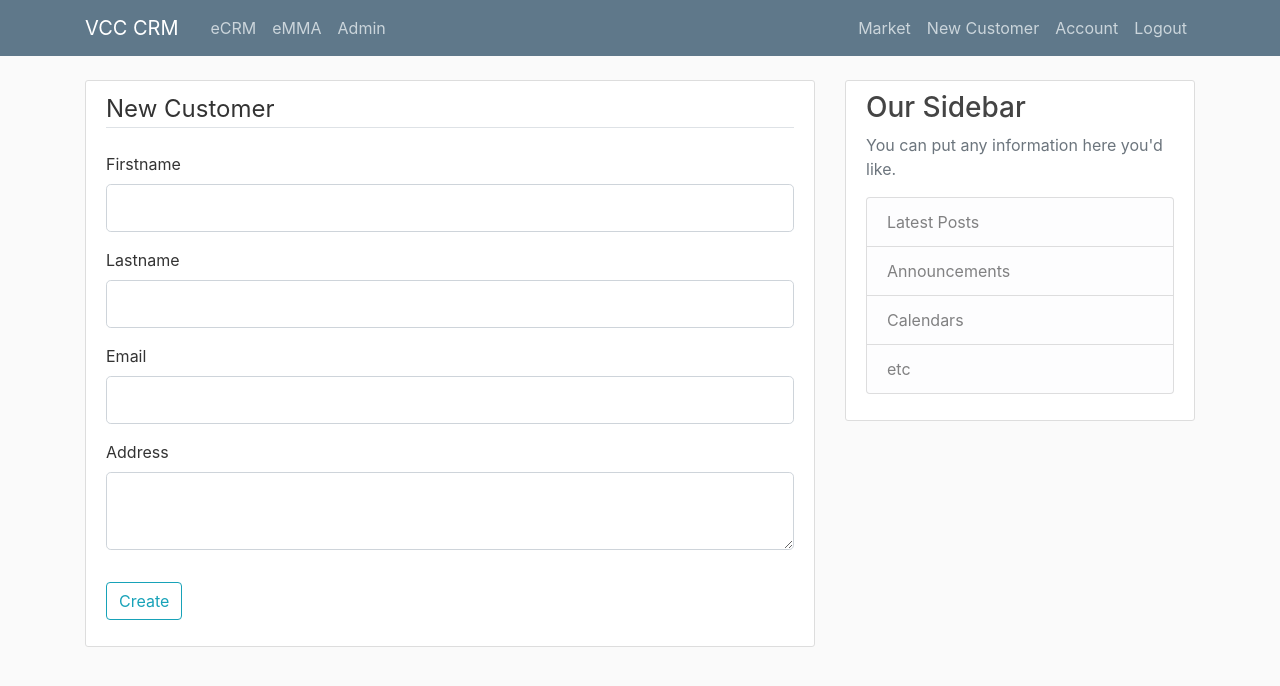
After one commit to Rachitbhat29/CRM, a Flask app: page /new_customer in a window 1280 px wide. The commit adds this page. Shown: the top 686 px of the page. Run offline with Flask 2, Linux system fonts and the light colour scheme; a user stored in the database is signed in; some libraries are stand-ins or nearby versions.

Commit message:
create customer addition changes

```diff
--- /dev/null
+++ b/CRM/Templates/create_customer.html
@@ -0,0 +1,66 @@
+{% extends "layout.html" %}
+{% block content%}
+<div class = "content-section">
+    <form method="POST" action ="" >
+        {{form.hidden_tag()}}
+        <fieldset class="form-group">
+            <legend class="border-bottom mb-4">New Customer</legend>
+            <div class="form-group">
+                {{ form.first_name.label(class="form-control-label") }}
+                {% if form.first_name.errors %}
+                    {{ form.first_name(class="form-control form-control-log is-invalid") }}
+                     <div class="invalid-feedback">
+                         {% for error in form.first_name.errors %}
+                         <span>{{ error }}</span>
+                         {% endfor %}
+                     </div>
+                {% else %}
+                    {{ form.first_name(class="form-control form-control-lg") }}
+                {% endif %}
+            </div>
+            <div class="form-group">
+                {{ form.last_name.label(class="form-control-label") }}
+                {% if form.last_name.errors %}
+                    {{ form.last_name(class="form-control form-control-log is-invalid") }}
+                     <div class="invalid-feedback">
+                         {% for error in form.last_name.errors %}
+                         <span>{{ error }}</span>
+                         {% endfor %}
+                     </div>
+                {% else %}
+                    {{ form.last_name(class="form-control form-control-lg") }}
+                {% endif %}
+            </div>
+            <div class="form-group">
+                {{ form.email.label(class="form-control-label") }}
+                {% if form.email.errors %}
+                    {{ form.email(class="form-control form-control-log is-invalid") }}
+                     <div class="invalid-feedback">
+                         {% for error in form.email.errors %}
+                         <span>{{ error }}</span>
+                         {% endfor %}
+                     </div>
+                {% else %}
+                    {{ form.email(class="form-control form-control-lg") }}
+                {% endif %}
+            </div>
+            <div class="form-group">
+                {{ form.address.label(class="form-control-label") }}
+                {% if form.address.errors %}
+                    {{ form.address(class="form-control form-control-log is-invalid") }}
+                     <div class="invalid-feedback">
+                         {% for error in form.address.errors %}
+                         <span>{{ error }}</span>
+                         {% endfor %}
+                     </div>
+                {% else %}
+                    {{ form.address(class="form-control form-control-lg") }}
+                {% endif %}
+            </div>
+        </fieldset>
+        <div class="form-group">
+            {{ form.submit(class="btn btn-outline-info") }}
+        </div>
+    </form>
+</div>
+{% endblock content %}
--- a/CRM/Templates/layout.html
+++ b/CRM/Templates/layout.html
@@ -34,6 +34,7 @@
             <div class="navbar-nav">
               <a class="nav-item nav-link" href="{{ url_for('home')}}">Market</a>
               {% if current_user.is_authenticated %}
+                <a class="nav-item nav-link" href="{{ url_for('new_customer')}}">New Customer</a>
                 <a class="nav-item nav-link" href="{{ url_for('account')}}">Account</a>
                 <a class="nav-item nav-link" href="{{ url_for('logout')}}">Logout</a>
               {% else %}
--- a/CRM/forms.py
+++ b/CRM/forms.py
@@ -1,7 +1,7 @@
 from flask_wtf import FlaskForm
 from flask_wtf.file import FileField, FileAllowed
 from flask_login import current_user
-from wtforms import StringField, PasswordField, SubmitField, BooleanField
+from wtforms import StringField, PasswordField, SubmitField, BooleanField, TextAreaField
 from wtforms.validators import DataRequired, Length,Email,EqualTo, ValidationError
 from CRM.models import User
 
@@ -45,3 +45,11 @@ class UpdateAccountForm(FlaskForm):
             user = User.query.filter_by(email=email.data).first()
             if user:
                 raise ValidationError('This email is taken, Please enter a new one.')
+
+
+class CreateConsumerForm(FlaskForm):
+    first_name = StringField('Firstname', validators=[DataRequired()])
+    last_name = StringField('Lastname', validators=[DataRequired()])
+    email = StringField('Email', validators=[DataRequired(), Email()])
+    address = TextAreaField('Address', validators= [DataRequired()])
+    submit = SubmitField('Create')
--- a/CRM/models.py
+++ b/CRM/models.py
@@ -21,7 +21,6 @@ class Customer(db.Model):
     first_name = db.Column(db.String(20), unique=True, nullable =False)
     last_name = db.Column(db.String(20), unique=True, nullable=False)
     email = db.Column(db.String(120), unique=True, nullable=False)
-    password = db.Column(db.String(60),nullable=False)
     posts = db.relationship('Addresses', backref = 'customerdata', lazy= True)
 
     def  __repr__(self):
--- a/CRM/route.py
+++ b/CRM/route.py
@@ -1,9 +1,10 @@
 import os
 import secrets
+import datetime
 from PIL import Image
 from flask import render_template, url_for, flash, redirect, request
 from CRM import app, db, bcrypt
-from CRM.forms import RegistrationForm,LoginForm, UpdateAccountForm
+from CRM.forms import RegistrationForm,LoginForm, UpdateAccountForm, CreateConsumerForm
 from CRM.models import User,Customer,Addresses
 from flask_login import login_user, current_user, logout_user, login_required
 
@@ -95,3 +96,19 @@ def account():
         form.email.data = current_user.email
     image_file = url_for('static', filename='profile_pics/' + current_user.image_file)
     return render_template('account.html', title='Account', image_file= image_file, form=form)
+
+
+@app.route("/new_customer", methods= ['GET','POST'])
+@login_required
+def new_customer():
+    form = CreateConsumerForm()
+    if form.validate_on_submit():
+        customer = Customer(first_name = form.first_name.data, last_name = form.last_name.data, email= form.email.data)
+        db.session.add(customer)
+        customer1 = Customer.query.filter_by(first_name = form.first_name.data, last_name=form.last_name.data, email= form.email.data).first()
+        address = Addresses(address=form.address.data,date_posted= datetime.datetime.now(),cust_id=customer1.cust_id, customer_id=customer1.cust_id)
+        db.session.add(address)
+        db.session.commit()
+        flash('Customer has been craeted')
+        return redirect(url_for('home'))
+    return render_template('create_customer.html', title='New Customer', form = form)
```
Also changed, not shown: CRM/site.db.
